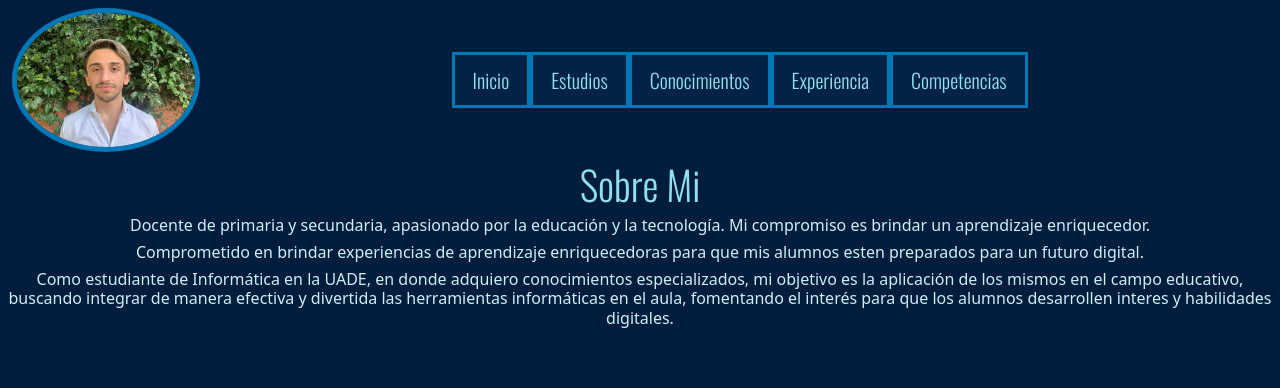
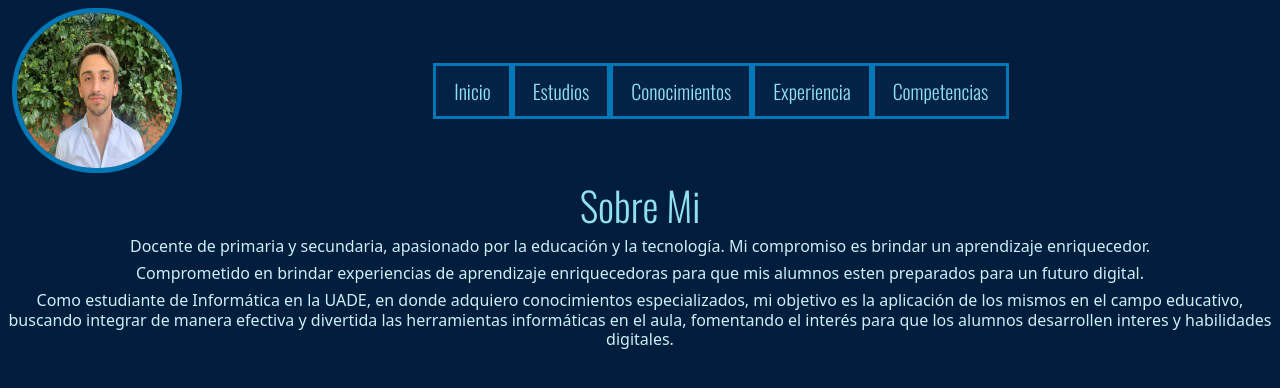
Before and after one commit to jbusico/Portfolio, a plain HTML site: page index.html in a window 1280 px wide. Drawn offline with nearby package versions, Linux system fonts and the light colour scheme.

Commit message:
Acomodando imagen del header

```diff
--- a/css/style.css
+++ b/css/style.css
@@ -12,12 +12,12 @@ header {
 }
 
 .navImg {
-    border-radius: 50%;
+    border-radius: 174px;
     border-color: #0077B6;
     border-style: solid;
     border-width: 5px;
-    width: 15%;
-    height: 15%;
+    width: 170px;
+    height: 165px;
 }
 
 .navbar-nav {
```
